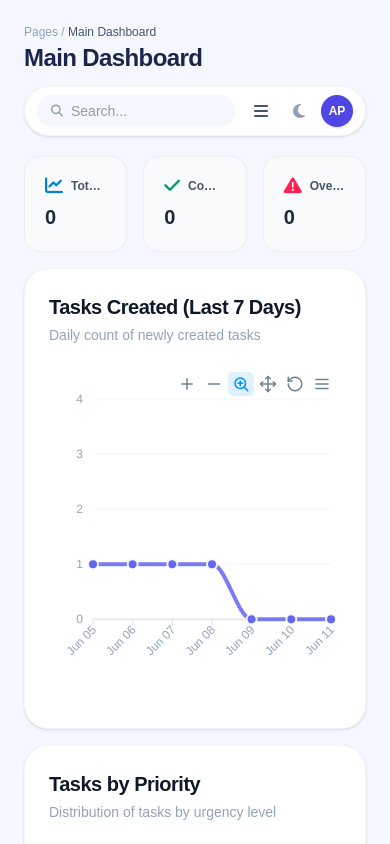
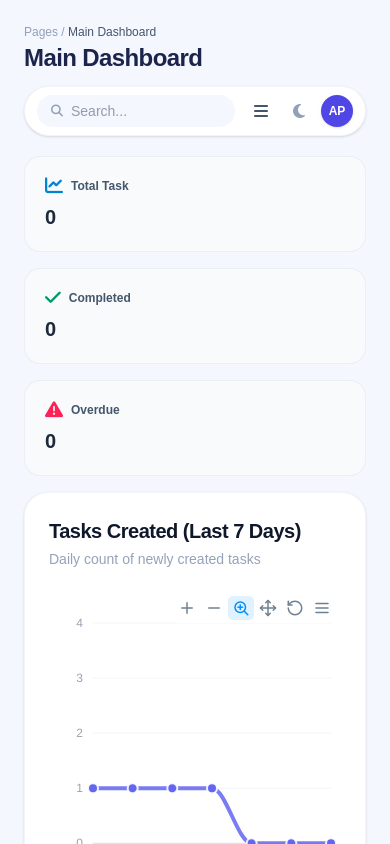
Before and after one commit to FatmaAhmedMoawd/Task-Meta, a Next.js app: page / in a window 390 px wide. Built offline with nearby package versions, Linux system fonts and the light colour scheme.

Commit message:
fix(dashboard): stack three cards vertically on mobile screens

```diff
--- a/src/app/dashboard/page.tsx
+++ b/src/app/dashboard/page.tsx
@@ -28,7 +28,7 @@
         />
 
         {/* Stat Cards */}
-        <div className="grid grid-cols-3 gap-4 md:gap-6 w-full">
+        <div className="grid grid-cols-1 md:grid-cols-3 gap-4 md:gap-6 w-full">
           {/* Card 1: Total Task */}
           <div className="bg-[#f8fafc] border border-slate-200/60 rounded-2xl p-5 flex flex-col justify-between min-w-0">
             <div className="flex items-center gap-2 mb-2">
--- a/src/app/page.tsx
+++ b/src/app/page.tsx
@@ -28,7 +28,7 @@
         />
 
         {/* Stat Cards */}
-        <div className="grid grid-cols-3 gap-4 md:gap-6 w-full">
+        <div className="grid grid-cols-1 md:grid-cols-3 gap-4 md:gap-6 w-full">
           {/* Card 1: Total Task */}
           <div className="bg-[#f8fafc] border border-slate-200/60 rounded-2xl p-5 flex flex-col justify-between min-w-0">
             <div className="flex items-center gap-2 mb-2">
```
